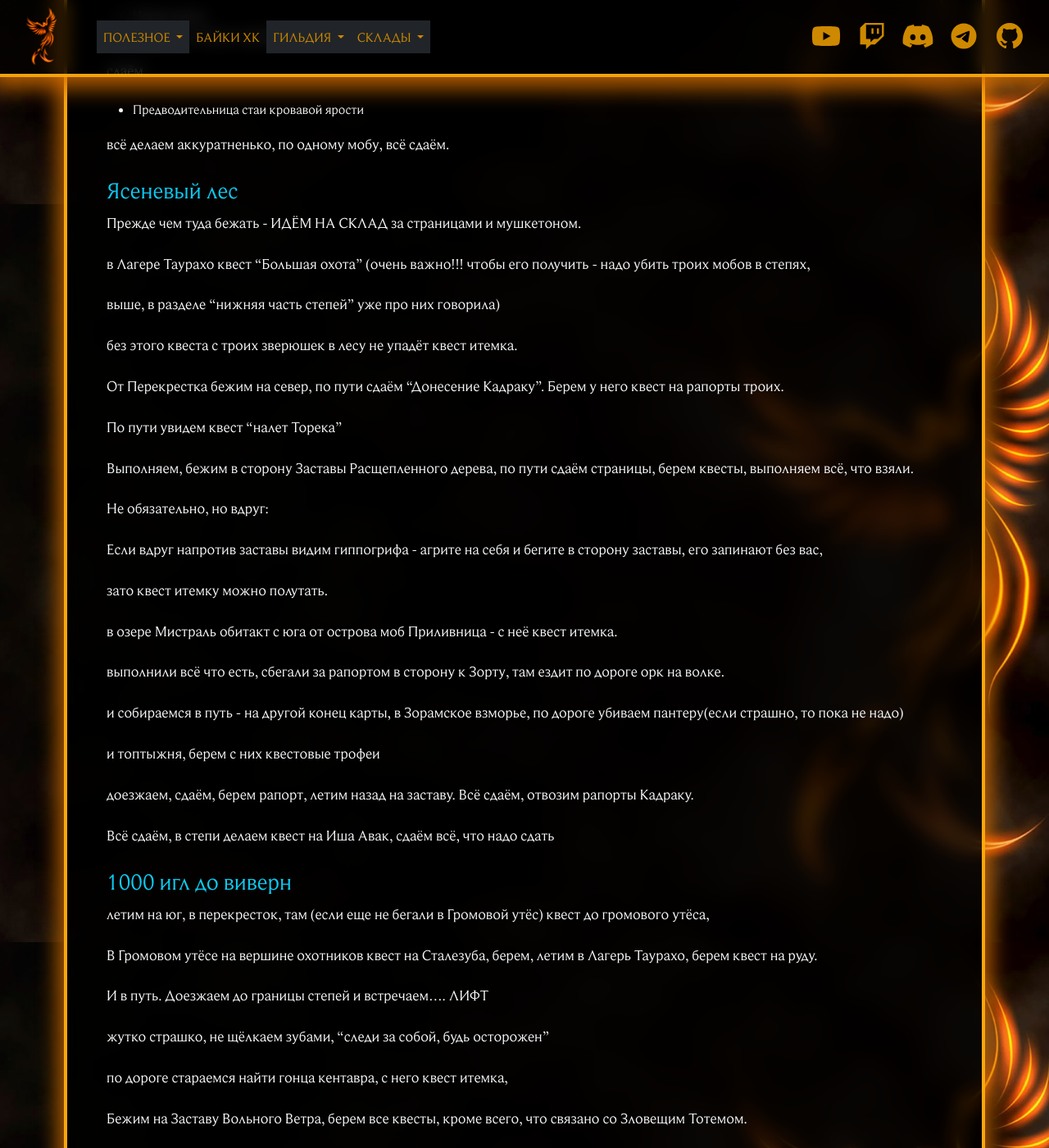
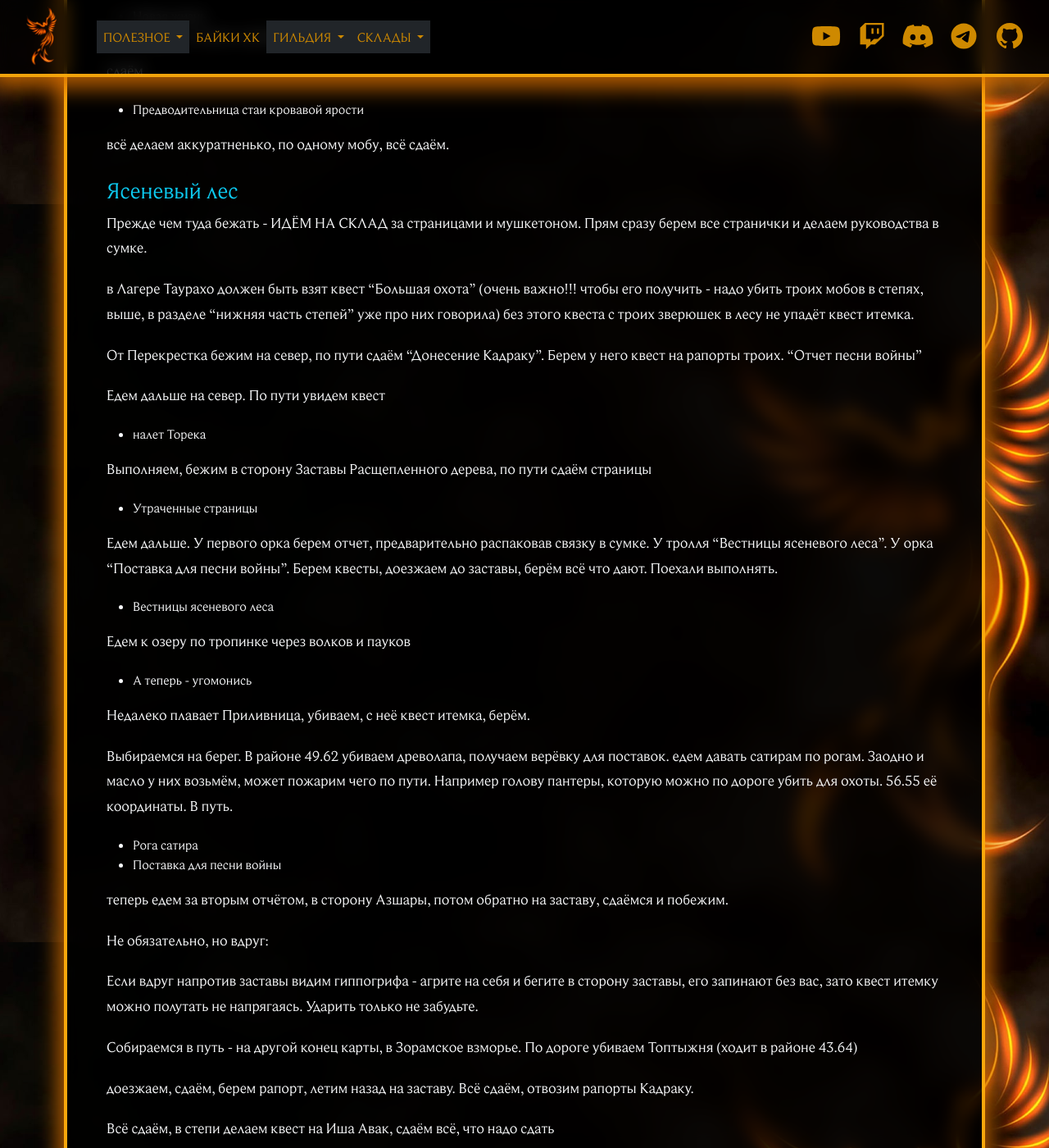
Before and after one commit to Phoenix-Guilds/phoenix-guilds.github.io, a Jekyll site: the page built from _guides/gayd-po-prokachke-hk-ot-silmy.md, in a window 1280 px wide and 1400 px high, scrolled down 10551 px. Shown: the whole window at 82% size. Built offline with Jekyll 4.4.1, drawn with Linux system fonts in a browser that asks for light colours; nearby versions of some CDN libraries; library files that are not in the unit come from our copies.

Commit message:
Update Гайды “gayd-po-prokachke-hk-ot-silmy”

```diff
--- a/_guides/gayd-po-prokachke-hk-ot-silmy.md
+++ b/_guides/gayd-po-prokachke-hk-ot-silmy.md
@@ -405,33 +405,42 @@ description: Делюсь собственным опытом прокачки
 
 ### Ясеневый лес
 
-Прежде чем туда бежать - ИДЁМ НА СКЛАД за страницами и мушкетоном.
+Прежде чем туда бежать - ИДЁМ НА СКЛАД за страницами и мушкетоном. Прям сразу берем все странички и делаем руководства в сумке.
 
-в Лагере Таурахо квест "Большая охота" (очень важно!!! чтобы его получить - надо убить троих мобов в степях,
+в Лагере Таурахо должен быть взят квест "Большая охота" (очень важно!!! чтобы его получить - надо убить троих мобов в степях, выше, в разделе "нижняя часть степей" уже про них говорила) без этого квеста с троих зверюшек в лесу не упадёт квест итемка.
 
-выше, в разделе "нижняя часть степей" уже про них говорила)
+От Перекрестка бежим на север, по пути сдаём "Донесение Кадраку". Берем у него квест на рапорты троих. "Отчет песни войны"
 
-без этого квеста с троих зверюшек в лесу не упадёт квест итемка.
+Едем дальше на север. По пути увидем квест
 
-От Перекрестка бежим на север, по пути сдаём "Донесение Кадраку". Берем у него квест на рапорты троих.
+* налет Торека
 
-По пути увидем квест "налет Торека"
+Выполняем, бежим в сторону Заставы Расщепленного дерева, по пути сдаём страницы
 
-Выполняем, бежим в сторону Заставы Расщепленного дерева, по пути сдаём страницы, берем квесты, выполняем всё, что взяли.
+* Утраченные страницы
+
+Едем дальше. У первого орка берем отчет, предварительно распаковав связку в сумке. У тролля "Вестницы ясеневого леса". У орка "Поставка для песни войны". Берем квесты, доезжаем до заставы, берём всё что дают. Поехали выполнять.
+
+* Вестницы ясеневого леса
+
+Едем к озеру по тропинке через волков и пауков
+
+* А теперь - угомонись
+
+Недалеко плавает Приливница, убиваем, с неё квест итемка, берём.
+
+Выбираемся на берег. В районе 49.62 убиваем древолапа, получаем верёвку для поставок. едем давать сатирам по рогам. Заодно и масло у них возьмём, может пожарим чего по пути. Например голову пантеры, которую можно по дороге убить для охоты. 56.55 её координаты. В путь.
+
+* Рога сатира
+* Поставка для песни войны
+
+теперь едем за вторым отчётом, в сторону Азшары, потом обратно на заставу, сдаёмся и побежим.
 
 Не обязательно, но вдруг:
 
-Если вдруг напротив заставы видим гиппогрифа - агрите на себя и бегите в сторону заставы, его запинают без вас,
+Если вдруг напротив заставы видим гиппогрифа - агрите на себя и бегите в сторону заставы, его запинают без вас, зато квест итемку можно полутать не напрягаясь. Ударить только не забудьте.
 
-зато квест итемку можно полутать.
-
-в озере Мистраль обитакт с юга от острова моб Приливница - с неё квест итемка.
-
-выполнили всё что есть, сбегали за рапортом в сторону к Зорту, там ездит по дороге орк на волке.
-
-и собираемся в путь - на другой конец карты, в Зорамское взморье, по дороге убиваем пантеру(если страшно, то пока не надо)
-
-и топтыжня, берем с них квестовые трофеи
+Собираемся в путь - на другой конец карты, в Зорамское взморье. По дороге убиваем Топтыжня (ходит в районе 43.64)
 
 доезжаем, сдаём, берем рапорт, летим назад на заставу. Всё сдаём, отвозим рапорты Кадраку.
 
```
